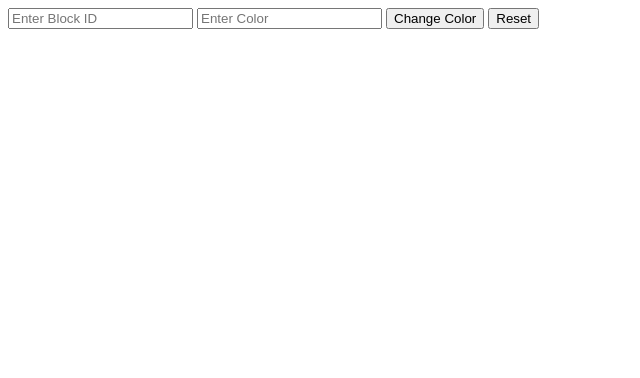
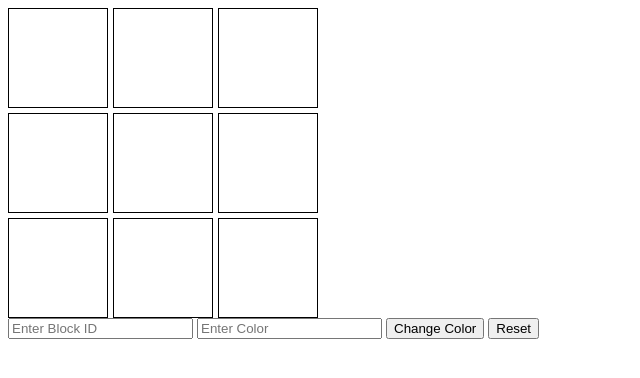
Before and after one commit to acciojob/Replit-Asian-Paints-rc808129, a website: page main.html in a window 1280 px wide. Shown: the whole page, without its empty margins (0-640 px from the left). Drawn offline with Linux system fonts and the light colour scheme.

Commit message:
created a submission

```diff
--- a/styles.css
+++ b/styles.css
@@ -1 +1,15 @@
 /*  your css code here. If applicable */
+#grid-container {
+    display: grid;
+    grid-template-columns: repeat(3, 100px); /* 3 columns, each 100px wide */
+    grid-template-rows: repeat(3, 100px); /* 3 rows, each 100px tall */
+    gap: 5px; /* Optional: space between grid items */
+}
+
+.grid-item {
+    border: 1px solid black; /* Optional: border for visibility */
+    display: flex;
+    align-items: center; /* Center items vertically */
+    justify-content: center; /* Center items horizontally */
+    background-color: transparent; /* Default background color */
+}
```
